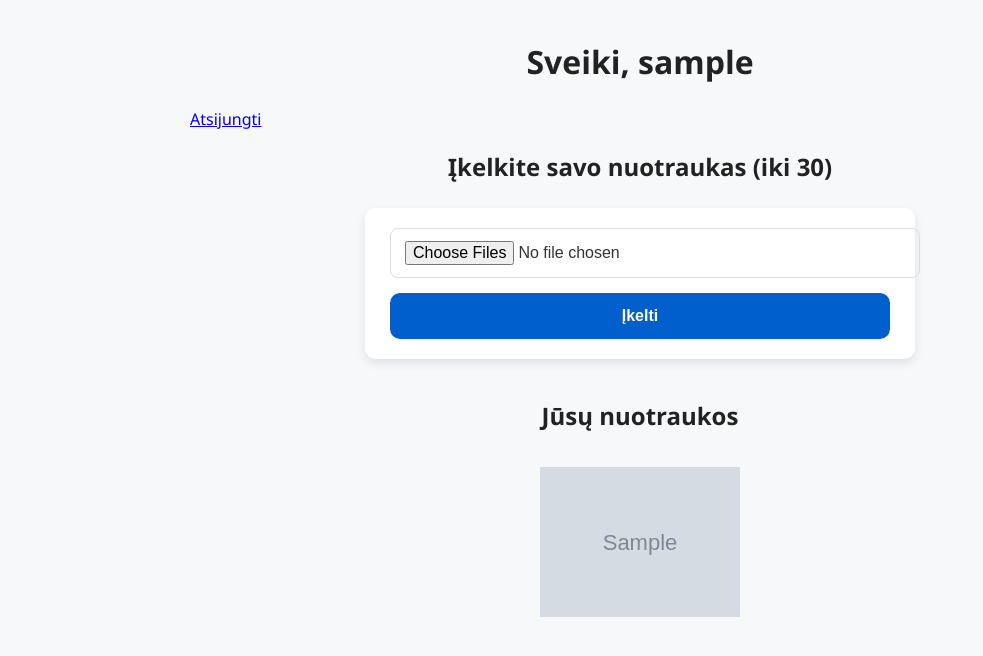
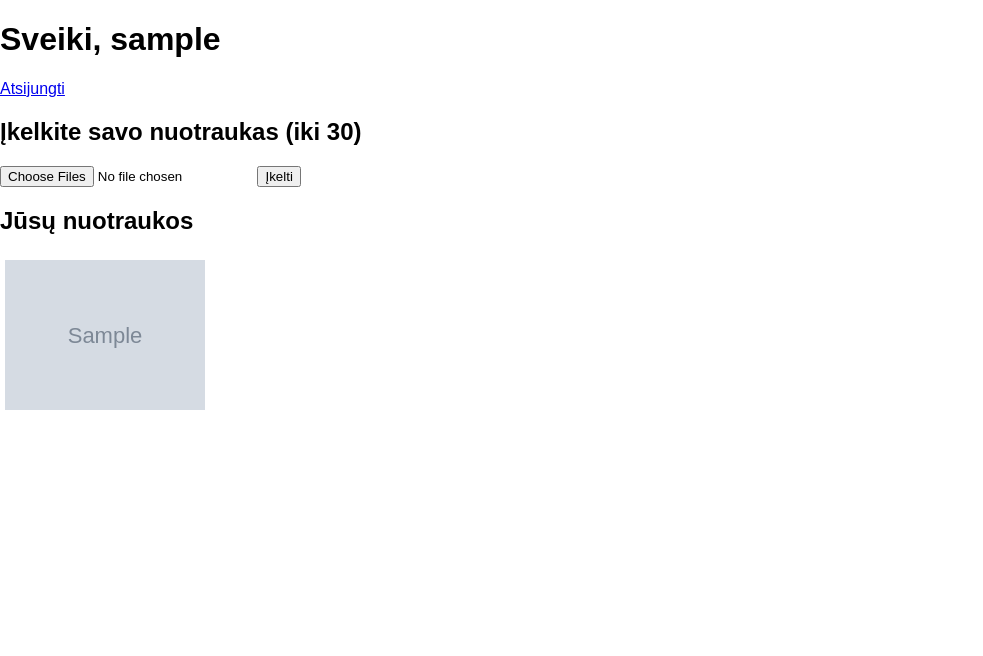
Before and after one commit to ByArijus/konkurs_nuotraukos, a Flask app: template templates/upload.html in a window 1280 px wide. Shown: the top 656 px of the page, without its empty margins (0-983 px from the left). Run offline with Flask 3, Linux system fonts and the light colour scheme; the template is opened without the code that fills it: most values are stand-ins (such as "Sample title", 1, 10 or a date in 2020); grey boxes marked "Sample" are stand-in pictures.

Commit message:
style.css

```diff
--- a/static/css/style.css
+++ b/static/css/style.css
@@ -1,161 +1,19 @@
-/* Bendra body stilistika */
-body {
-  font-family: 'Segoe UI', Tahoma, Geneva, Verdana, sans-serif;
-  max-width: 900px;
-  margin: 40px auto;
-  padding: 0 20px;
-  background-color: #f7f8fa;
-  color: #333;
-}
-
-/* Antraštės */
-h1, h2 {
-  text-align: center;
-  color: #222;
-  margin-bottom: 25px;
-  font-weight: 700;
-}
-
-/* Pranešimų zona (flash) */
-.flash-messages {
-  margin-bottom: 20px;
-  padding: 12px 18px;
-  border-radius: 6px;
-  background-color: #ffe0e0;
-  color: #b00020;
-  font-weight: 600;
-  box-shadow: 0 1px 6px rgba(176,0,32,0.3);
-}
-
-/* Forma */
-form {
-  background: white;
-  padding: 20px 25px;
-  border-radius: 10px;
-  box-shadow: 0 4px 10px rgba(0,0,0,0.1);
-  margin-bottom: 40px;
-  max-width: 500px;
-  margin-left: auto;
-  margin-right: auto;
-}
-
-input[type="text"],
-input[type="password"],
-input[type="file"] {
-  width: 100%;
-  padding: 12px 14px;
-  margin-bottom: 15px;
-  border: 1.8px solid #ddd;
-  border-radius: 8px;
-  font-size: 16px;
-  transition: border-color 0.25s ease-in-out;
-}
-
-input[type="text"]:focus,
-input[type="password"]:focus,
-input[type="file"]:focus {
-  border-color: #005fcc;
-  outline: none;
-}
-
-/* Mygtukas */
-button {
-  background-color: #005fcc;
-  color: white;
-  padding: 14px 25px;
-  font-weight: 700;
-  border: none;
-  border-radius: 10px;
-  cursor: pointer;
-  font-size: 16px;
-  transition: background-color 0.3s ease;
-  width: 100%;
-}
-
-button:hover {
-  background-color: #003d99;
-}
-
-/* Nuotraukų zona */
-.photos {
-  display: flex;
-  flex-wrap: wrap;
-  justify-content: center;
-  gap: 18px;
-  margin-top: 30px;
-}
-
-/* Vienos nuotraukos konteineris */
-.photo-card {
-  background: white;
-  border-radius: 12px;
-  box-shadow: 0 4px 15px rgba(0, 0, 0, 0.1);
-  width: 180px;
-  overflow: hidden;
-  display: flex;
-  flex-direction: column;
-  align-items: center;
-  padding-bottom: 10px;
-  transition: transform 0.2s ease;
-  position: relative;
-}
-
-.photo-card:hover {
-  transform: translateY(-5px);
-  box-shadow: 0 10px 30px rgba(0,0,0,0.15);
-}
-
-/* Nuotrauka */
-.photo-card img {
-  width: 100%;
-  height: 140px;
-  object-fit: cover;
-  border-bottom: 1px solid #eee;
-}
-
-/* Vardas ir info po nuotrauka */
-.photo-info {
-  margin-top: 10px;
-  font-size: 15px;
-  font-weight: 600;
-  color: #444;
-  text-align: center;
-}
-
-/* Admin etiketė */
-.photo-info.admin {
-  color: #005fcc;
-  font-weight: 700;
-  font-style: italic;
-}
-
-/* Trinti mygtukas mažas viršuje dešinėje */
-.delete-btn {
-  position: absolute;
-  top: 6px;
-  right: 6px;
-  background-color: #ff4c4c;
-  color: white;
-  border: none;
-  border-radius: 50%;
-  width: 24px;
-  height: 24px;
-  font-weight: bold;
-  cursor: pointer;
-  font-size: 16px;
-  line-height: 22px;
-  transition: background-color 0.2s ease;
-}
-
-.delete-btn:hover {
-  background-color: #cc0000;
-}
-
-/* Atskirti dalyvių ir admino puslapiai jei reikia */
-.admin-section {
-  margin-top: 30px;
-  background: #e6f0ff;
-  border-radius: 12px;
-  padding: 20px;
-  box-shadow: inset 0 0 12px rgba(0, 95, 204, 0.2);
-}
+body{margin:0;font-family:sans-serif;}
+.nav{background:#333;padding:10px;color:#fff;text-align:right;}
+.nav a{color:#fff;text-decoration:none;}
+.container{padding:20px;}
+.photos{display:flex;flex-wrap:wrap;}
+.photo{position:relative;margin:5px;}
+.photo img{width:150px;height:150px;object-fit:cover;border-radius:5px;}
+.photo form{position:absolute;top:5px;right:5px;}
+.photo button{background:#e74c3c;color:#fff;border:none;padding:3px 6px;border-radius:3px;cursor:pointer;}
+.upload{margin-bottom:20px;}
+.flash{padding:5px;}
+.flash.success{color:green;}
+.flash.danger{color:red;}
+.flash.warning{color:orange;}
+.login-page{background:url('/static/uploads/background.jpg')no-repeat center/cover;height:100vh;}
+.login-container{background:rgba(255,255,255,0.9);max-width:350px;margin:auto;padding:30px;border-radius:8px;position:relative;top:20%;}
+.login-container input, .login-container button{width:100%;padding:10px;margin:10px 0;border-radius:5px;border:1px solid #ccc;}
+.login-container button{background:#2980b9;color:#fff;border:none;}
+.flash{font-size:0.9em;text-align:center;}
```
